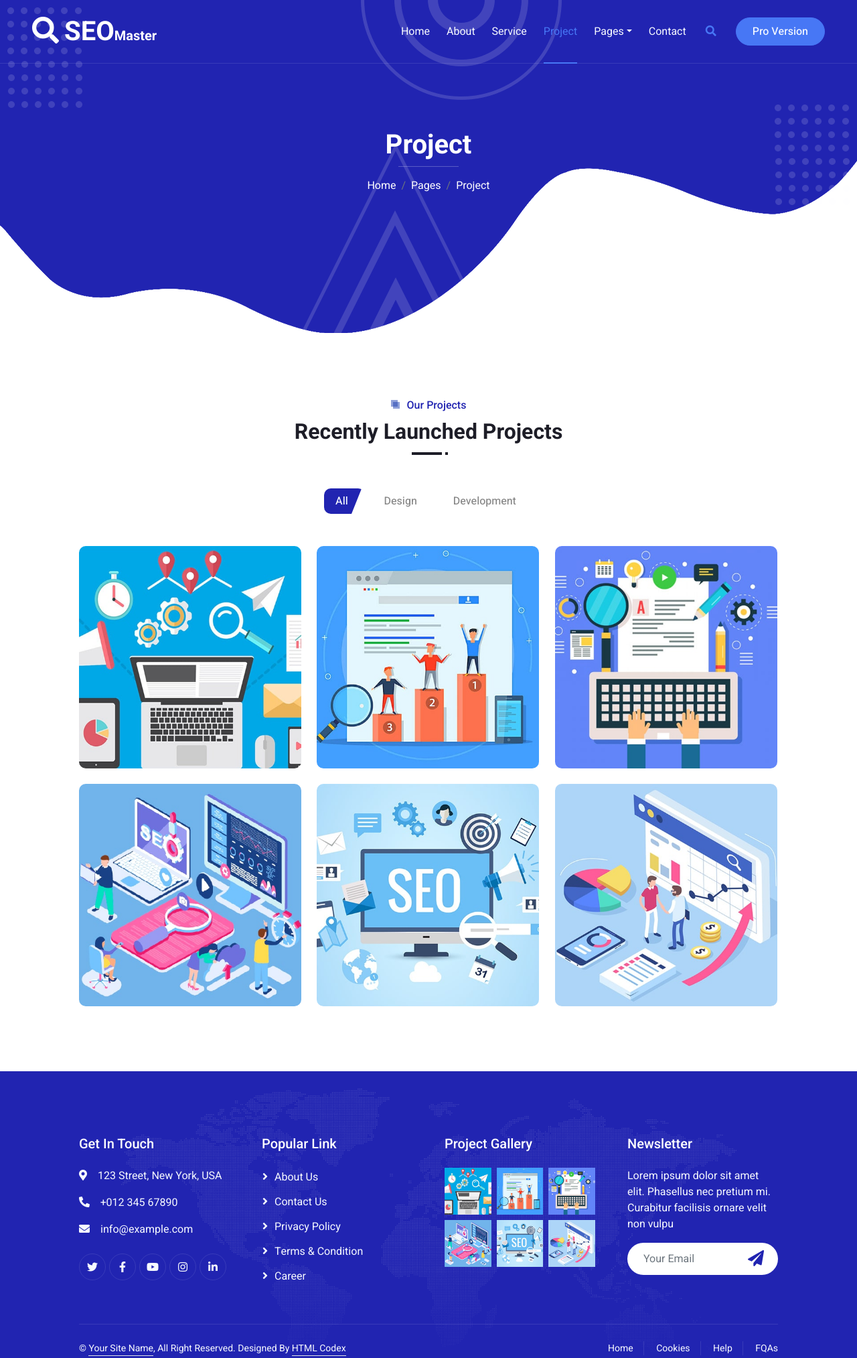
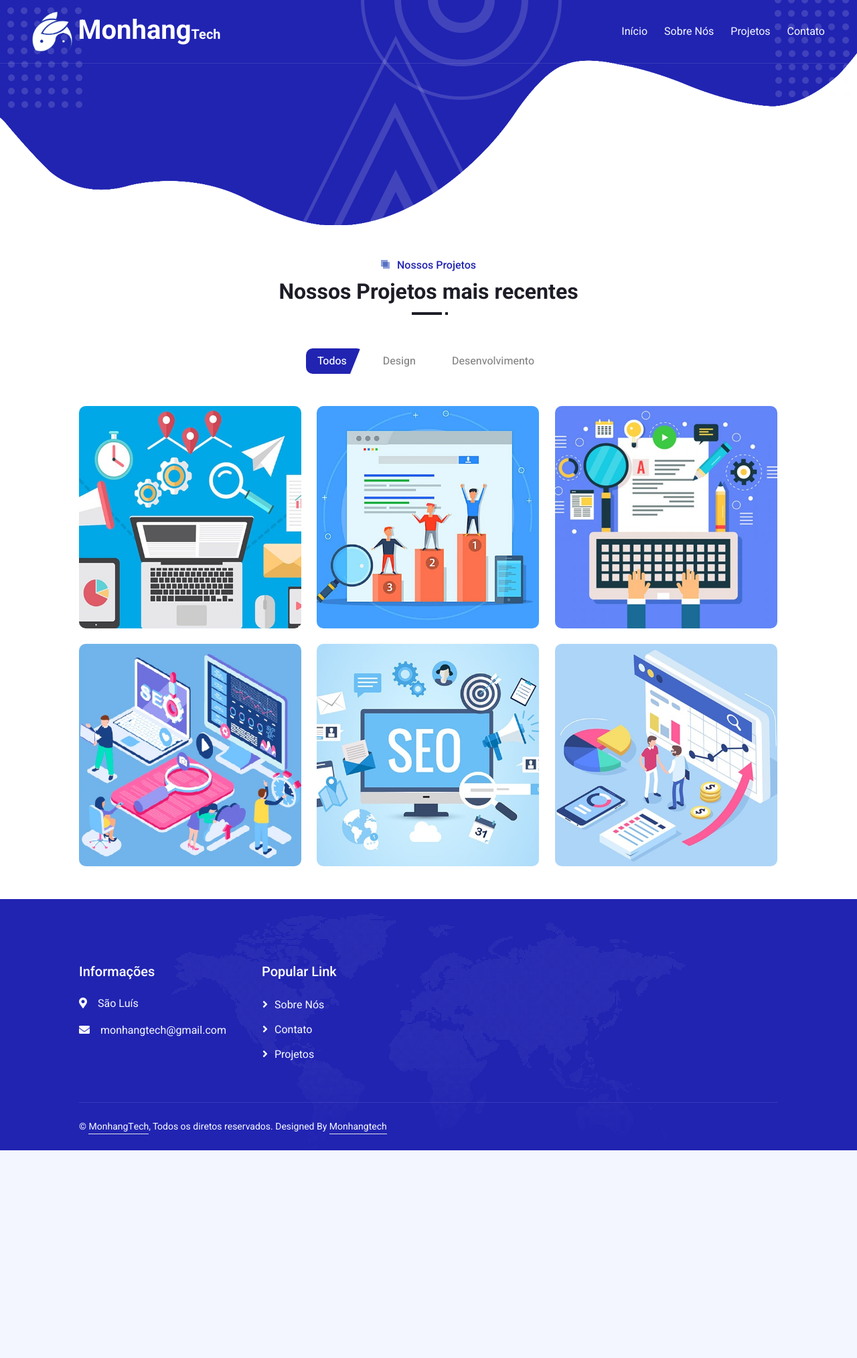
Before and after one commit to Fulustrecodosanzois/site_monhang, a plain HTML site: page project.html in a window 1280 px wide. Shown: the whole page at 67% size. After the commit the page ends 1717 px from the top, so only its background shows below. Drawn offline with nearby package versions, Linux system fonts and the light colour scheme.

```diff
--- a/project.html
+++ b/project.html
@@ -14,7 +14,8 @@
     <!-- Google Web Fonts -->
     <link rel="preconnect" href="https://fonts.googleapis.com">
     <link rel="preconnect" href="https://fonts.gstatic.com" crossorigin>
-    <link href="https://fonts.googleapis.com/css2?family=Heebo:wght@400;500&family=Roboto:wght@400;500;700&display=swap" rel="stylesheet">
+    <link href="https://fonts.googleapis.com/css2?family=Heebo:wght@400;500&family=Roboto:wght@400;500;700&display=swap"
+        rel="stylesheet">
 
     <!-- Icon Font Stylesheet -->
     <link href="https://cdnjs.cloudflare.com/ajax/libs/font-awesome/5.10.0/css/all.min.css" rel="stylesheet">
@@ -35,7 +36,8 @@
 <body>
     <div class="container-xxl bg-white p-0">
         <!-- Spinner Start -->
-        <div id="spinner" class="show bg-white position-fixed translate-middle w-100 vh-100 top-50 start-50 d-flex align-items-center justify-content-center">
+        <div id="spinner"
+            class="show bg-white position-fixed translate-middle w-100 vh-100 top-50 start-50 d-flex align-items-center justify-content-center">
             <div class="spinner-grow text-primary" style="width: 3rem; height: 3rem;" role="status">
                 <span class="sr-only">Loading...</span>
             </div>
@@ -45,49 +47,40 @@
 
         <!-- Navbar & Hero Start -->
         <div class="container-xxl position-relative p-0">
-            <nav class="navbar navbar-expand-lg navbar-light px-4 px-lg-5 py-3 py-lg-0">
-                <a href="" class="navbar-brand p-0">
-                    <h1 class="m-0"><i class="fa fa-search me-2"></i>SEO<span class="fs-5">Master</span></h1>
-                    <!-- <img src="img/logo.png" alt="Logo"> -->
+            <nav class="navbar navbar-expand-lg navbar-light px-1 px-lg-5 py-3 py-lg-0">
+                <a href="index.html" class="navbar-brand p-0">
+                    <h1 class="m-0"><img class="me-2" src="img/logo_icone.png" alt="Logo"></i>Monhang<span
+                            class="fs-5">Tech</span>
+                    </h1>
                 </a>
                 <button class="navbar-toggler" type="button" data-bs-toggle="collapse" data-bs-target="#navbarCollapse">
                     <span class="fa fa-bars"></span>
                 </button>
                 <div class="collapse navbar-collapse" id="navbarCollapse">
                     <div class="navbar-nav ms-auto py-0">
-                        <a href="index.html" class="nav-item nav-link">Home</a>
-                        <a href="about.html" class="nav-item nav-link">About</a>
-                        <a href="service.html" class="nav-item nav-link">Service</a>
-                        <a href="project.html" class="nav-item nav-link active">Project</a>
-                        <div class="nav-item dropdown">
-                            <a href="#" class="nav-link dropdown-toggle" data-bs-toggle="dropdown">Pages</a>
-                            <div class="dropdown-menu m-0">
-                                <a href="team.html" class="dropdown-item">Our Team</a>
-                                <a href="testimonial.html" class="dropdown-item">Testimonial</a>
-                                <a href="404.html" class="dropdown-item">404 Page</a>
-                            </div>
-                        </div>
-                        <a href="contact.html" class="nav-item nav-link">Contact</a>
+                        <a href="index.html" class="nav-item nav-link ">Início</a>
+                        <a href="about.html" class="nav-item nav-link">Sobre Nós</a>
+                        <a href="project.html" class="nav-item nav-link">Projetos</a>
+                        <a href="contact.html" class="nav-item nav-link">Contato</a>
                     </div>
-                    <butaton type="button" class="btn text-secondary ms-3" data-bs-toggle="modal" data-bs-target="#searchModal"><i class="fa fa-search"></i></butaton>
-                    <a href="https://htmlcodex.com/startup-company-website-template" class="btn btn-secondary text-light rounded-pill py-2 px-4 ms-3">Pro Version</a>
+
                 </div>
             </nav>
 
-            <div class="container-xxl py-5 bg-primary hero-header mb-5">
+            <div class="container-xxl py-5 bg-primary hero-header ">
                 <div class="container my-5 py-5 px-lg-5">
                     <div class="row g-5 py-5">
-                        <div class="col-12 text-center">
-                            <h1 class="text-white animated zoomIn">Project</h1>
+                        <!-- <div class="col-12 text-center">
+                            <h1 class="text-white animated zoomIn">About Us</h1>
                             <hr class="bg-white mx-auto mt-0" style="width: 90px;">
                             <nav aria-label="breadcrumb">
                                 <ol class="breadcrumb justify-content-center">
                                     <li class="breadcrumb-item"><a class="text-white" href="#">Home</a></li>
                                     <li class="breadcrumb-item"><a class="text-white" href="#">Pages</a></li>
-                                    <li class="breadcrumb-item text-white active" aria-current="page">Project</li>
+                                    <li class="breadcrumb-item text-white active" aria-current="page">About</li>
                                 </ol>
                             </nav>
-                        </div>
+                        </div> -->
                     </div>
                 </div>
             </div>
@@ -100,11 +93,13 @@
             <div class="modal-dialog modal-fullscreen">
                 <div class="modal-content" style="background: rgba(29, 29, 39, 0.7);">
                     <div class="modal-header border-0">
-                        <button type="button" class="btn bg-white btn-close" data-bs-dismiss="modal" aria-label="Close"></button>
+                        <button type="button" class="btn bg-white btn-close" data-bs-dismiss="modal"
+                            aria-label="Close"></button>
                     </div>
                     <div class="modal-body d-flex align-items-center justify-content-center">
-                        <div class="input-group" style="max-width: 600px;">
-                            <input type="text" class="form-control bg-transparent border-light p-3" placeholder="Type search keyword">
+                        <div class="input-group" style="max-width: 600px;">f
+                            <input type="text" class="form-control bg-transparent border-light p-3"
+                                placeholder="Type search keyword">
                             <button class="btn btn-light px-4"><i class="bi bi-search"></i></button>
                         </div>
                     </div>
@@ -118,24 +113,27 @@
         <div class="container-xxl py-5">
             <div class="container px-lg-5">
                 <div class="section-title position-relative text-center mb-5 pb-2 wow fadeInUp" data-wow-delay="0.1s">
-                    <h6 class="position-relative d-inline text-primary ps-4">Our Projects</h6>
-                    <h2 class="mt-2">Recently Launched Projects</h2>
+                    <h6 class="position-relative d-inline text-primary ps-4">Nossos Projetos</h6>
+                    <h2 class="mt-2">Nossos Projetos mais recentes</h2>
                 </div>
                 <div class="row mt-n2 wow fadeInUp" data-wow-delay="0.1s">
                     <div class="col-12 text-center">
                         <ul class="list-inline mb-5" id="portfolio-flters">
-                            <li class="btn px-3 pe-4 active" data-filter="*">All</li>
+                            <li class="btn px-3 pe-4 active" data-filter="*">Todos</li>
                             <li class="btn px-3 pe-4" data-filter=".first">Design</li>
-                            <li class="btn px-3 pe-4" data-filter=".second">Development</li>
+                            <li class="btn px-3 pe-4" data-filter=".second">Desenvolvimento</li>
                         </ul>
                     </div>
                 </div>
+
+
                 <div class="row g-4 portfolio-container">
                     <div class="col-lg-4 col-md-6 portfolio-item first wow zoomIn" data-wow-delay="0.1s">
                         <div class="position-relative rounded overflow-hidden">
                             <img class="img-fluid w-100" src="img/portfolio-1.jpg" alt="">
                             <div class="portfolio-overlay">
-                                <a class="btn btn-light" href="img/portfolio-1.jpg" data-lightbox="portfolio"><i class="fa fa-plus fa-2x text-primary"></i></a>
+                                <a class="btn btn-light" href="img/portfolio-1.jpg" data-lightbox="portfolio"><i
+                                        class="fa fa-plus fa-2x text-primary"></i></a>
                                 <div class="mt-auto">
                                     <small class="text-white"><i class="fa fa-folder me-2"></i>Web Design</small>
                                     <a class="h5 d-block text-white mt-1 mb-0" href="">Project Name</a>
@@ -143,11 +141,13 @@
                             </div>
                         </div>
                     </div>
+
                     <div class="col-lg-4 col-md-6 portfolio-item second wow zoomIn" data-wow-delay="0.3s">
                         <div class="position-relative rounded overflow-hidden">
                             <img class="img-fluid w-100" src="img/portfolio-2.jpg" alt="">
                             <div class="portfolio-overlay">
-                                <a class="btn btn-light" href="img/portfolio-2.jpg" data-lightbox="portfolio"><i class="fa fa-plus fa-2x text-primary"></i></a>
+                                <a class="btn btn-light" href="img/portfolio-2.jpg" data-lightbox="portfolio"><i
+                                        class="fa fa-plus fa-2x text-primary"></i></a>
                                 <div class="mt-auto">
                                     <small class="text-white"><i class="fa fa-folder me-2"></i>Web Design</small>
                                     <a class="h5 d-block text-white mt-1 mb-0" href="">Project Name</a>
@@ -159,7 +159,8 @@
                         <div class="position-relative rounded overflow-hidden">
                             <img class="img-fluid w-100" src="img/portfolio-3.jpg" alt="">
                             <div class="portfolio-overlay">
-                                <a class="btn btn-light" href="img/portfolio-3.jpg" data-lightbox="portfolio"><i class="fa fa-plus fa-2x text-primary"></i></a>
+                                <a class="btn btn-light" href="img/portfolio-3.jpg" data-lightbox="portfolio"><i
+                                        class="fa fa-plus fa-2x text-primary"></i></a>
                                 <div class="mt-auto">
                                     <small class="text-white"><i class="fa fa-folder me-2"></i>Web Design</small>
                                     <a class="h5 d-block text-white mt-1 mb-0" href="">Project Name</a>
@@ -171,7 +172,8 @@
                         <div class="position-relative rounded overflow-hidden">
                             <img class="img-fluid w-100" src="img/portfolio-4.jpg" alt="">
                             <div class="portfolio-overlay">
-                                <a class="btn btn-light" href="img/portfolio-4.jpg" data-lightbox="portfolio"><i class="fa fa-plus fa-2x text-primary"></i></a>
+                                <a class="btn btn-light" href="img/portfolio-4.jpg" data-lightbox="portfolio"><i
+                                        class="fa fa-plus fa-2x text-primary"></i></a>
                                 <div class="mt-auto">
                                     <small class="text-white"><i class="fa fa-folder me-2"></i>Web Design</small>
                                     <a class="h5 d-block text-white mt-1 mb-0" href="">Project Name</a>
@@ -183,7 +185,8 @@
                         <div class="position-relative rounded overflow-hidden">
                             <img class="img-fluid w-100" src="img/portfolio-5.jpg" alt="">
                             <div class="portfolio-overlay">
-                                <a class="btn btn-light" href="img/portfolio-5.jpg" data-lightbox="portfolio"><i class="fa fa-plus fa-2x text-primary"></i></a>
+                                <a class="btn btn-light" href="img/portfolio-5.jpg" data-lightbox="portfolio"><i
+                                        class="fa fa-plus fa-2x text-primary"></i></a>
                                 <div class="mt-auto">
                                     <small class="text-white"><i class="fa fa-folder me-2"></i>Web Design</small>
                                     <a class="h5 d-block text-white mt-1 mb-0" href="">Project Name</a>
@@ -195,7 +198,8 @@
                         <div class="position-relative rounded overflow-hidden">
                             <img class="img-fluid w-100" src="img/portfolio-6.jpg" alt="">
                             <div class="portfolio-overlay">
-                                <a class="btn btn-light" href="img/portfolio-6.jpg" data-lightbox="portfolio"><i class="fa fa-plus fa-2x text-primary"></i></a>
+                                <a class="btn btn-light" href="img/portfolio-6.jpg" data-lightbox="portfolio"><i
+                                        class="fa fa-plus fa-2x text-primary"></i></a>
                                 <div class="mt-auto">
                                     <small class="text-white"><i class="fa fa-folder me-2"></i>Web Design</small>
                                     <a class="h5 d-block text-white mt-1 mb-0" href="">Project Name</a>
@@ -210,80 +214,41 @@
 
 
         <!-- Footer Start -->
-        <div class="container-fluid bg-primary text-light footer mt-5 pt-5 wow fadeIn" data-wow-delay="0.1s">
+        <div class="container-fluid bg-primary text-light footer pt-5 wow fadeIn" data-wow-delay="0.1s">
             <div class="container py-5 px-lg-5">
                 <div class="row g-5">
                     <div class="col-md-6 col-lg-3">
-                        <h5 class="text-white mb-4">Get In Touch</h5>
-                        <p><i class="fa fa-map-marker-alt me-3"></i>123 Street, New York, USA</p>
-                        <p><i class="fa fa-phone-alt me-3"></i>+012 345 67890</p>
-                        <p><i class="fa fa-envelope me-3"></i>info@example.com</p>
-                        <div class="d-flex pt-2">
+                        <h5 class="text-white mb-4">Informações</h5>
+                        <p><i class="fa fa-map-marker-alt me-3"></i>São Luís</p>
+                        <!-- <p><i class="fa fa-phone-alt me-3"></i>+012 345 67890</p> -->
+                        <p><i class="fa fa-envelope me-3"></i>monhangtech@gmail.com</p>
+                        <!-- <div class="d-flex pt-2">
                             <a class="btn btn-outline-light btn-social" href=""><i class="fab fa-twitter"></i></a>
                             <a class="btn btn-outline-light btn-social" href=""><i class="fab fa-facebook-f"></i></a>
                             <a class="btn btn-outline-light btn-social" href=""><i class="fab fa-youtube"></i></a>
                             <a class="btn btn-outline-light btn-social" href=""><i class="fab fa-instagram"></i></a>
                             <a class="btn btn-outline-light btn-social" href=""><i class="fab fa-linkedin-in"></i></a>
-                        </div>
+                        </div> -->
                     </div>
                     <div class="col-md-6 col-lg-3">
                         <h5 class="text-white mb-4">Popular Link</h5>
-                        <a class="btn btn-link" href="">About Us</a>
-                        <a class="btn btn-link" href="">Contact Us</a>
-                        <a class="btn btn-link" href="">Privacy Policy</a>
-                        <a class="btn btn-link" href="">Terms & Condition</a>
-                        <a class="btn btn-link" href="">Career</a>
+                        <a class="btn btn-link" href="about.html">Sobre Nós</a>
+                        <a class="btn btn-link" href="contact.html">Contato</a>
+                        <a class="btn btn-link" href="project.html">Projetos</a>
                     </div>
-                    <div class="col-md-6 col-lg-3">
-                        <h5 class="text-white mb-4">Project Gallery</h5>
-                        <div class="row g-2">
-                            <div class="col-4">
-                                <img class="img-fluid" src="img/portfolio-1.jpg" alt="Image">
-                            </div>
-                            <div class="col-4">
-                                <img class="img-fluid" src="img/portfolio-2.jpg" alt="Image">
-                            </div>
-                            <div class="col-4">
-                                <img class="img-fluid" src="img/portfolio-3.jpg" alt="Image">
-                            </div>
-                            <div class="col-4">
-                                <img class="img-fluid" src="img/portfolio-4.jpg" alt="Image">
-                            </div>
-                            <div class="col-4">
-                                <img class="img-fluid" src="img/portfolio-5.jpg" alt="Image">
-                            </div>
-                            <div class="col-4">
-                                <img class="img-fluid" src="img/portfolio-6.jpg" alt="Image">
-                            </div>
-                        </div>
-                    </div>
-                    <div class="col-md-6 col-lg-3">
-                        <h5 class="text-white mb-4">Newsletter</h5>
-                        <p>Lorem ipsum dolor sit amet elit. Phasellus nec pretium mi. Curabitur facilisis ornare velit non vulpu</p>
-                        <div class="position-relative w-100 mt-3">
-                            <input class="form-control border-0 rounded-pill w-100 ps-4 pe-5" type="text" placeholder="Your Email" style="height: 48px;">
-                            <button type="button" class="btn shadow-none position-absolute top-0 end-0 mt-1 me-2"><i class="fa fa-paper-plane text-primary fs-4"></i></button>
-                        </div>
-                    </div>
+
                 </div>
             </div>
             <div class="container px-lg-5">
                 <div class="copyright">
                     <div class="row">
                         <div class="col-md-6 text-center text-md-start mb-3 mb-md-0">
-                            &copy; <a class="border-bottom" href="#">Your Site Name</a>, All Right Reserved.
+                            &copy; <a class="border-bottom" href="#">MonhangTech</a>, Todos os diretos reservados.
 
-							<!--/*** This template is free as long as you keep the footer author’s credit link/attribution link/backlink. If you'd like to use the template without the footer author’s credit link/attribution link/backlink, you can purchase the Credit Removal License from "https://htmlcodex.com/credit-removal". Thank you for your support. ***/-->
-							Designed By <a class="border-bottom" href="https://htmlcodex.com">HTML Codex</a>
+                            Designed By <a class="border-bottom" href="https://htmlcodex.com">Monhangtech</a>
+
                         </div>
-                        <div class="col-md-6 text-center text-md-end">
-                            <div class="footer-menu">
-                                <a href="">Home</a>
-                                <a href="">Cookies</a>
-                                <a href="">Help</a>
-                                <a href="">FQAs</a>
-                            </div>
-                        </div>
+
                     </div>
                 </div>
             </div>
```
Also changed, not shown: about.html (+2 -2 lines), contact.html (+16 -18 lines).
